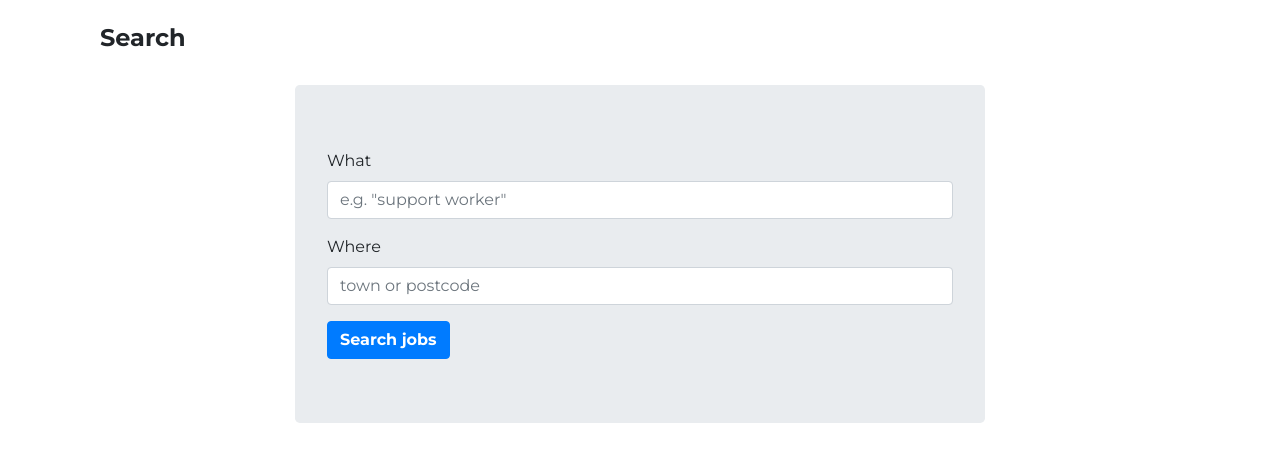
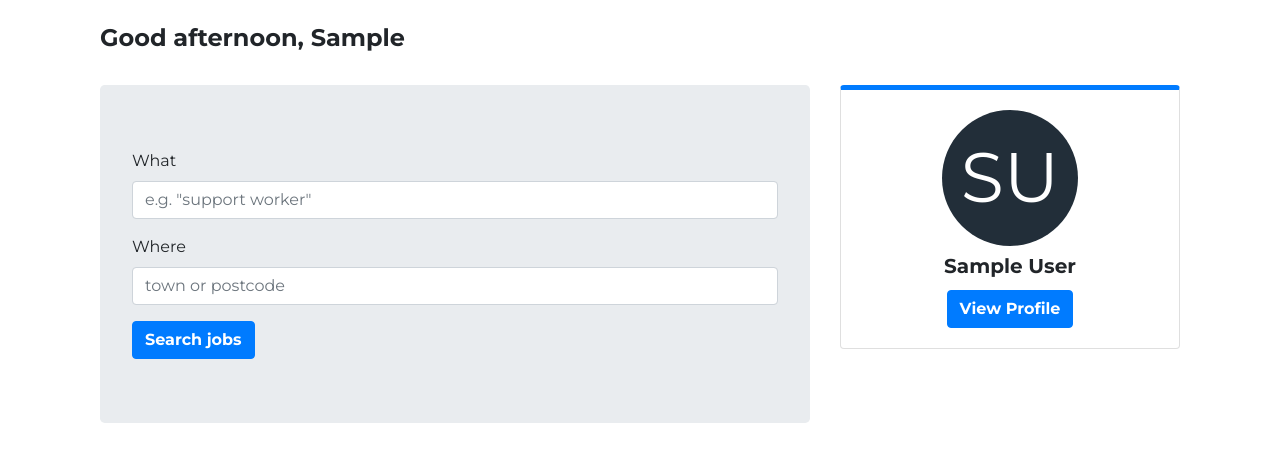
Before and after one commit to matt-stanford/job-search, a Django app: page /jobs/search in a window 1280 px wide. Shown: the part 60-522 px from the top of the page. Run offline with Django 3.2, Linux system fonts and the light colour scheme; the visitor is signed in with stand-in values (Sample User, id 1); some libraries are stand-ins or nearby versions.

Commit message:
Added greeting and profile box to search page

```diff
--- a/jobs/views.py
+++ b/jobs/views.py
@@ -7,13 +7,22 @@ from django.template.loader import render_to_string
 from django.utils.html import strip_tags
 from django.http import HttpResponse
 from .models import Job
-
+import datetime
 
 @login_required(redirect_field_name='next', login_url='login')
 def search(request):
     import requests
     import json
     api_key = '842b7b02-1d3f-48fd-8e73-1b599b0bce57'
+
+    greeting = 'Good '
+    hour = int(datetime.datetime.now().hour)
+    if hour < 12:
+        greeting += 'morning'
+    elif hour < 18:
+        greeting += 'afternoon'
+    else:
+        greeting += 'evening'
 
     if request.method == 'POST':
         jobs = Job.objects.filter(user=request.user)
@@ -31,7 +40,10 @@ def search(request):
 
         return render(request, 'jobs/listings.html', context)
     else:
-        return render(request, 'jobs/search.html', {})
+        context = {
+            'greeting': greeting
+        }
+        return render(request, 'jobs/search.html', context)
 
 @login_required(redirect_field_name='next', login_url='login')
 def detail(request, job_id):
--- a/templates/accounts/profile.html
+++ b/templates/accounts/profile.html
@@ -8,7 +8,7 @@
             <div class="col-sm-4">
                 <div class="card">
                     <h2 class="card-header"><i class="far fa-user mr-2"></i>About you</h2>
-                    <div class="card-body">
+                    <div class="card-body text-center">
                         <div class="profile-avatar">
                             <div class="initials">{{ user.first_name | slice:":1" }}{{ user.last_name | slice:":1" }}</div>
                         </div>
--- a/templates/jobs/search.html
+++ b/templates/jobs/search.html
@@ -16,9 +16,10 @@
         {% endfor %}
     {% endif %}
 
-    <h1>Search</h1>
+    <h1>{{ greeting }}, {{ request.user.first_name }}</h1>
     <br>
-    <div class="col-md-8 offset-md-2">
+    <div class="row">
+        <div class="col-md-8">
             <div class="jumbotron">
                 <form method="POST" action="{% url 'search' %}">
                     {% csrf_token %}
@@ -34,6 +35,18 @@
                 </form>
             </div>
         </div>
+        <div class="col-md-4">
+            <div class="card blue-top">
+                <div class="card-body text-center">
+                    <div class="profile-avatar">
+                        <div class="initials">{{ user.first_name | slice:":1" }}{{ user.last_name | slice:":1" }}</div>
+                    </div>
+                  <h2 class="card-title">{{ user.first_name }} {{ user.last_name }}</h2>
+                  <a href="{% url 'profile' %}" class="btn btn-primary">View Profile</a>
+                </div>
+            </div>
+        </div>
+    </div>
 </div>
 
 {% endblock %}
```
Also changed, not shown: templates/jobs/listings.html (+7 -4 lines). Lines whose indentation alone changed are shown as unchanged.
